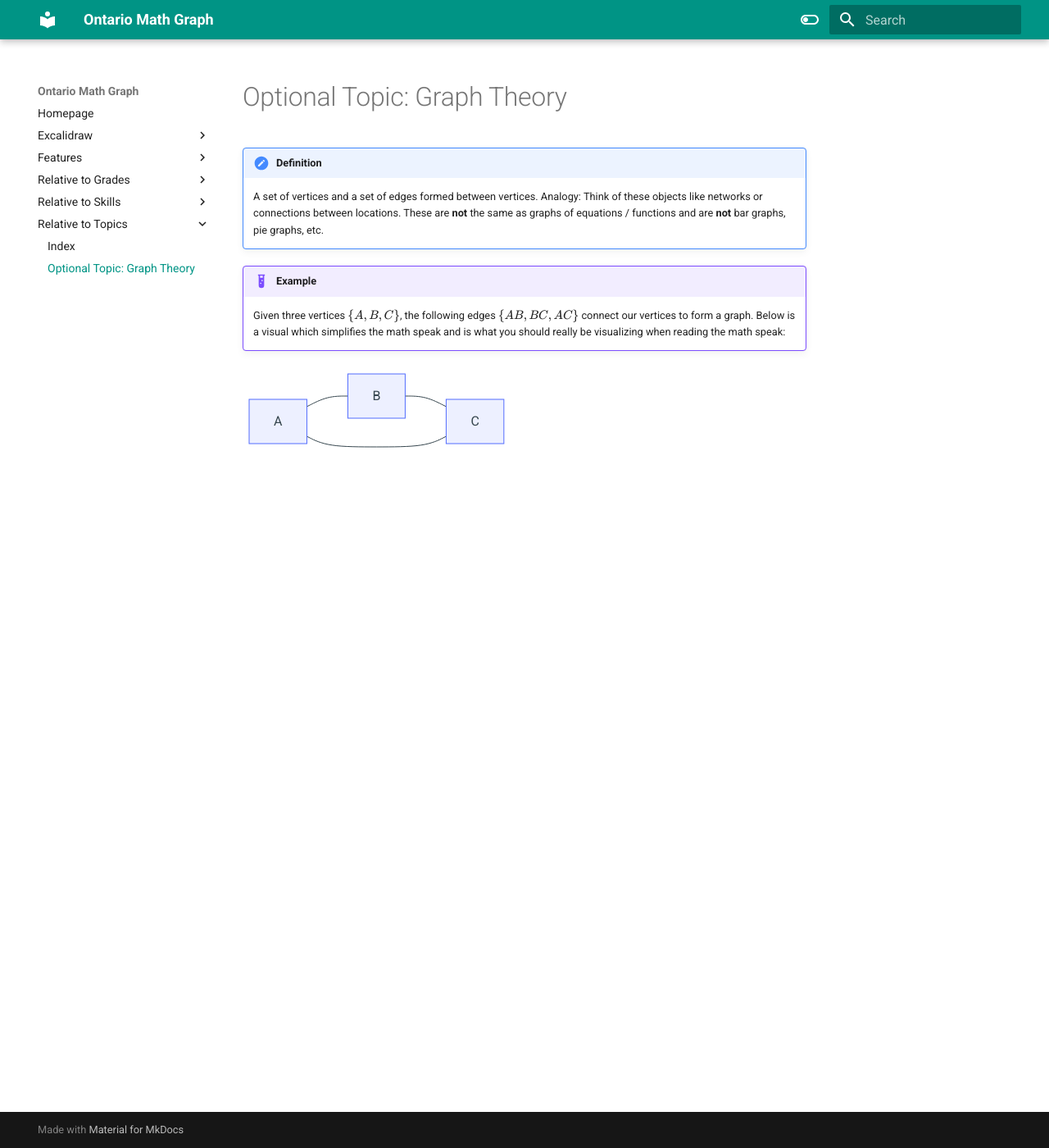
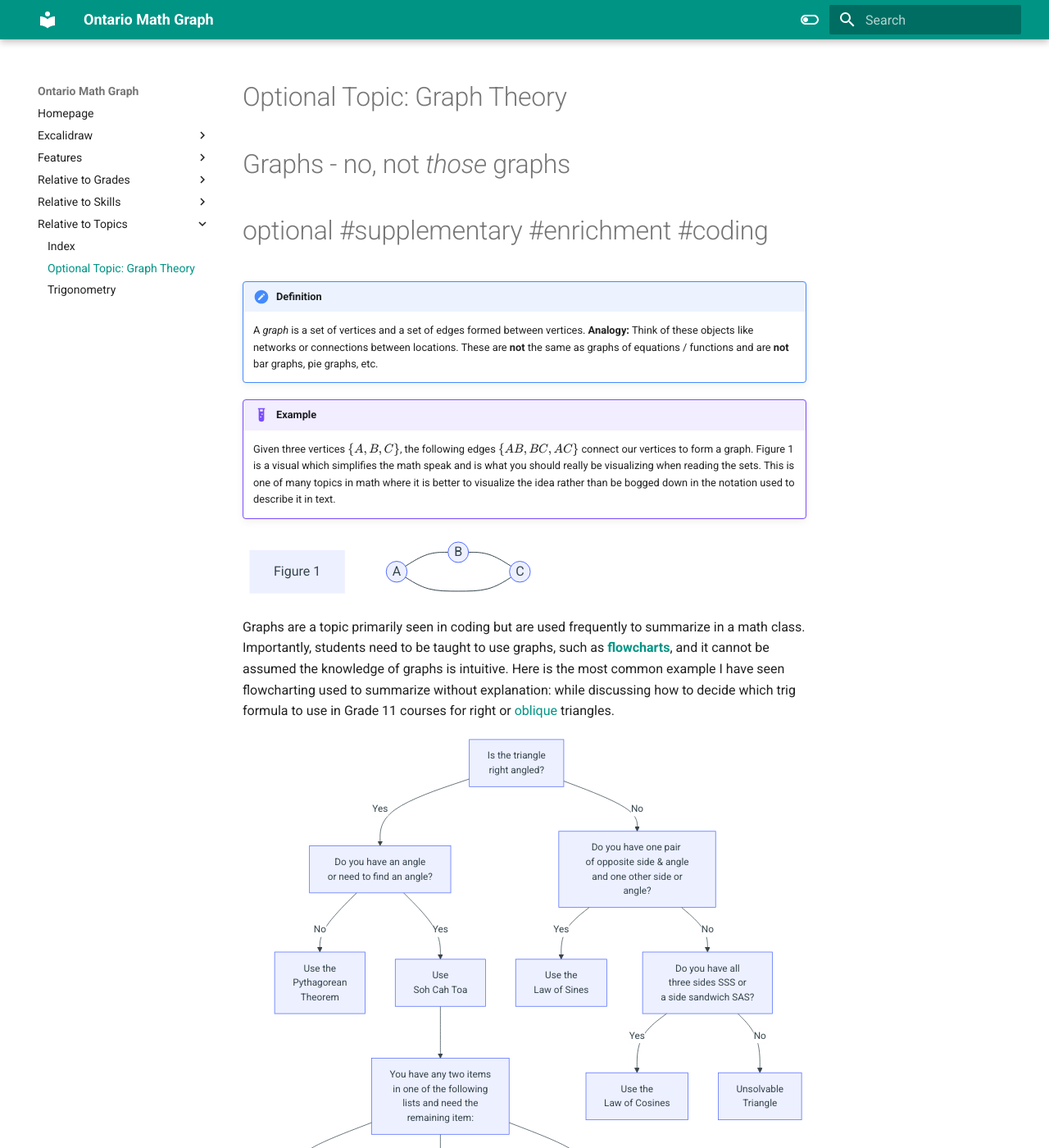
Before and after one commit to kluchey/OMG, an MkDocs documentation site: the page built from docs/Relative to Topics/Graph Theory.md, in a window 1280 px wide and 1400 px high. Shown: the whole window at 82% size. Built offline with MkDocs 1.6.1 and Material for MkDocs 9.7.7, drawn with Linux system fonts in a browser that asks for light colours.

Commit message:
Updating initial content

````diff
--- a/docs/Relative to Topics/Graph Theory.md
+++ b/docs/Relative to Topics/Graph Theory.md
@@ -1,14 +1,49 @@
 # Optional Topic:  Graph Theory
 
-!!! Definition - Graph
-	A set of vertices and a set of edges formed between vertices. Analogy:  Think of these objects like networks or connections between locations. These are **not** the same as graphs of equations / functions and are **not** bar graphs, pie graphs, etc.
+# Graphs - no, not *those* graphs
 
-!!! Example - Graph
-	Given three vertices $\{A, B, C\}$, the following edges $\{AB, BC, AC\}$ connect our vertices to form a graph. Below is a visual which simplifies the math speak and is what you should really be visualizing when reading the math speak:
+#optional #supplementary #enrichment #coding
+
+!!! Definition
+	A *graph* is a set of vertices and a set of edges formed between vertices. **Analogy:**  Think of these objects like networks or connections between locations. These are **not** the same as graphs of equations / functions and are **not** bar graphs, pie graphs, etc.
+
+!!! Example
+	Given three vertices $\{A, B, C\}$, the following edges $\{AB, BC, AC\}$ connect our vertices to form a graph. Figure 1 is a visual which simplifies the math speak and is what you should really be visualizing when reading the sets. This is one of many topics in math where it is better to visualize the idea rather than be bogged down in the notation used to describe it in text.
 
 ```mermaid
 graph LR
-	A --- B
-	B --- C
+	title[Figure 1]
+	title --- A
+	style title stroke:#FFF
+	linkStyle 0 stroke:#FFF,stroke-width:0;
+
+	A((A)) --- B((B))
+	B --- C((C))
 	C --- A
 ```
+
+Graphs are a topic primarily seen in coding but are used frequently to summarize in a math class. Importantly, students need to be taught to use graphs, such as [**flowcharts**](Flowcharts), and it cannot be assumed the knowledge of graphs is intuitive. Here is the most common example I have seen flowcharting used to summarize without explanation:  while discussing how to decide which trig formula to use in Grade 11 courses for right or [oblique](Trigonometry#Beyond Pythagorean Theorem) triangles.
+
+```mermaid
+graph TD
+	A[Is the triangle <br> right angled?] -->|Yes| B[Do you have an angle <br> or need to find an angle?]
+	B -->|No| F[Use the <br> Pythagorean <br> Theorem]
+	B -->|Yes| G[Use <br> Soh Cah Toa]
+	G --> Decision[You have any two items <br> in one of the following <br> lists and need the <br> remaining item:]
+	Decision --> H[an angle, <br> its opposite side, <br> the hypotenuse]
+	Decision --> I[an angle, <br> its adjacent side, <br> the hypotenuse]
+	Decision --> J[an angle, <br> its opposite side, <br> its adjacent side]
+	H --> Soh[Soh]
+	I --> Cah[Cah]
+	J --> Toa[Toa]
+
+
+	A -->|No| C[Do you have one pair <br> of opposite side & angle <br> and one other side or angle?]
+	C -->|Yes| D[Use the <br> Law of Sines]
+	C -->|No| Last[Do you have all <br> three sides SSS or <br> a side sandwich SAS?]
+	Last -->|Yes| E[Use the <br> Law of Cosines]
+	Last -->|No| UhOh[Unsolvable <br> Triangle]
+
+
+
+```
````
Also changed, not shown: docs/Relative to Skills/Flowcharts.md (added, +3 -0 lines), docs/Relative to Topics/Trigonometry.md (added, +11 -0 lines).
